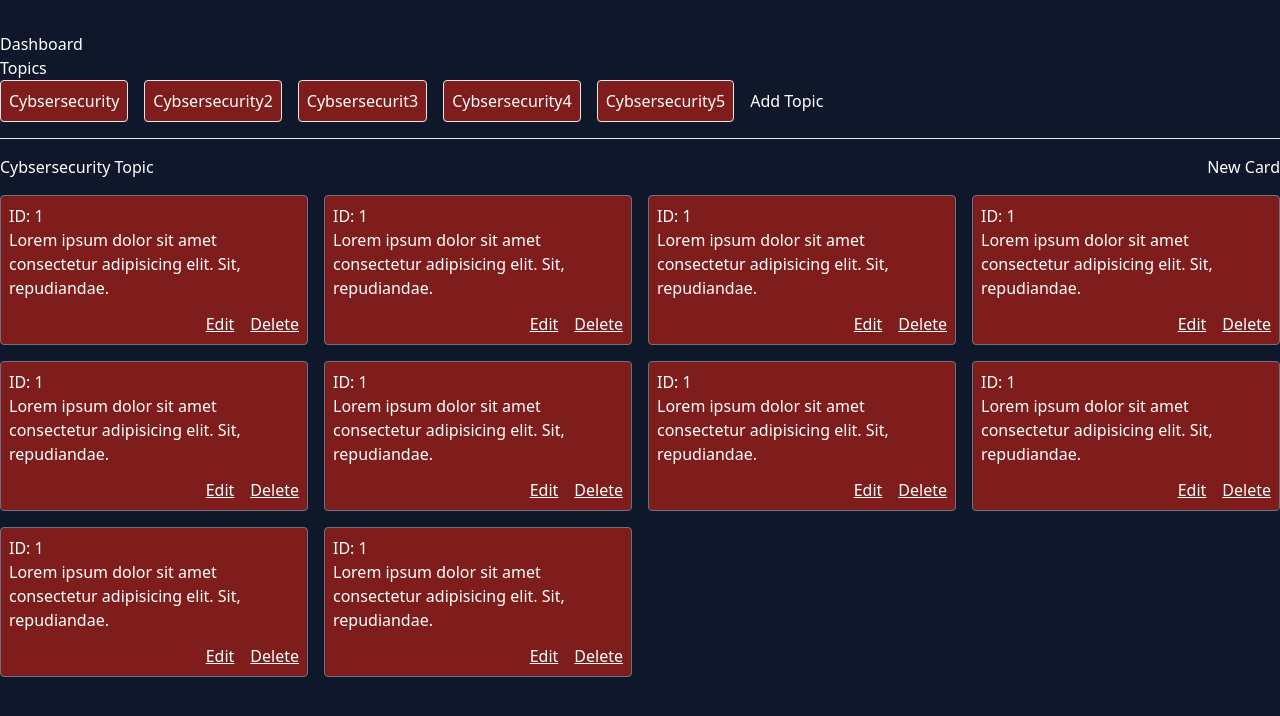
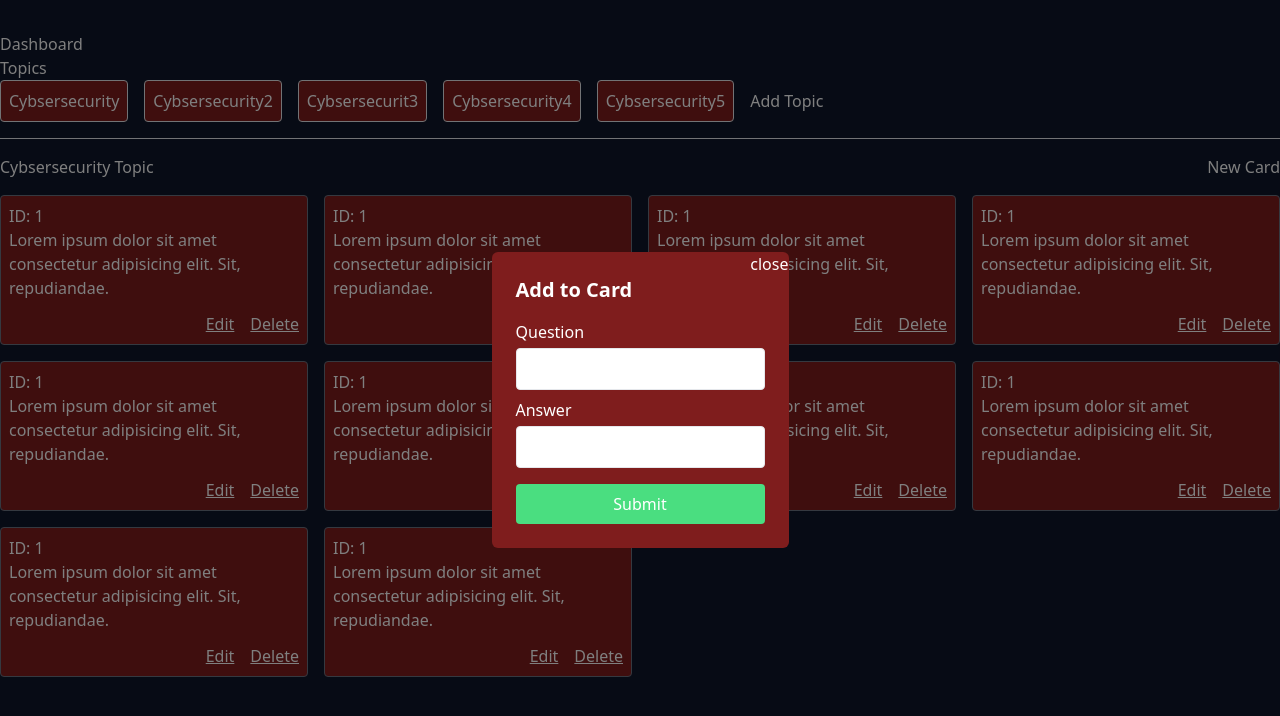
Before and after one commit to sudharshanr15/flashcard, a React (Create React App) app: page /admin in a window 1280 px wide. Shown: the top 716 px of the page. Built offline with nearby package versions, Linux system fonts and the light colour scheme.

Commit message:
Added card modal

```diff
--- /dev/null
+++ b/src/components/AddCardModal.jsx
@@ -0,0 +1,28 @@
+import React from 'react'
+import ModalWrapper from './ModalWrapper'
+
+const AddCardModal = ({ onClose }) => {
+  return (
+    <ModalWrapper>
+        <div className="bg-red-900 rounded-md p-6 relative">
+            <h2 className='text-xl font-bold'>Add to Card</h2>
+            <button className='absolute top-0 right-0' onClick={onClose}>
+                close
+            </button>
+            <form action="" className='mt-4'>
+                <div className="mb-2">
+                    <label htmlFor="question">Question</label>
+                    <input type="text" className='block outline-none border rounded p-2 w-full mt-1 text-black' id='question' />
+                </div>
+                <div className='mb-2'>
+                    <label htmlFor="answer">Answer</label>
+                    <input type="text" className='block outline-none border rounded p-2 w-full mt-1 text-black' id='answer' />
+                </div>
+                <button type='submit' className='w-full block bg-green-400 rounded p-2 mt-4'>Submit</button>
+            </form>
+        </div>
+    </ModalWrapper>
+  )
+}
+
+export default AddCardModal
--- /dev/null
+++ b/src/components/ModalWrapper.jsx
@@ -0,0 +1,13 @@
+import React from 'react'
+
+const ModalWrapper = ({ children }) => {
+  return (
+    <div className="w-screen h-screen fixed top-0 left-0">
+        <div className="h-full w-full bg-black bg-opacity-50 flex justify-center items-center">
+            { children }
+        </div>
+    </div>
+  )
+}
+
+export default ModalWrapper
--- a/src/components/admin/Dashboard.jsx
+++ b/src/components/admin/Dashboard.jsx
@@ -1,5 +1,6 @@
-import React, { useEffect } from 'react'
+import React, { useEffect, useState } from 'react'
 import TopicCard from './TopicCard'
+import AddCardModal from '../AddCardModal'
 
 const topics = [
     {
@@ -25,6 +26,7 @@ const topics = [
 ]
 
 const Dashboard = () => {
+    const [isAddModelOpen, setIsAddModalOpen] = useState(true)
 
     const TopicMenu = ({ name }) => {
         return (
@@ -73,6 +75,7 @@ const Dashboard = () => {
                 </div>
             </section>
         ))}
+        {isAddModelOpen && <AddCardModal onClose={() => setIsAddModalOpen(prev => !prev)} />}
     </main>
   )
 }
```
